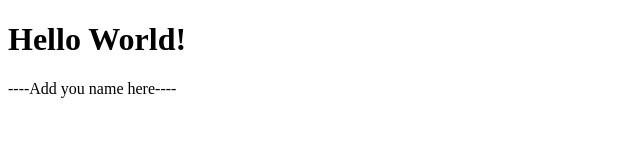
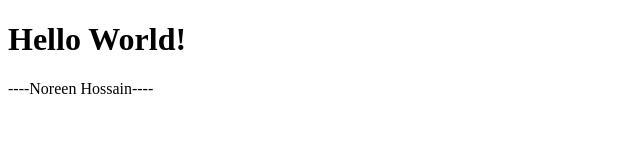
Before and after one commit to DS4200-S23-Class/ic-01-noreenh21, a plain HTML site: page index.html in a window 1280 px wide. Shown: the full height of the page, 0-640 px from the left. Drawn offline with Linux system fonts and the light colour scheme.

Commit message:
Adding name to file

```diff
--- a/index.html
+++ b/index.html
@@ -6,7 +6,7 @@
 
 <p>
 
-----Add you name here----
+----Noreen Hossain----
 
 </p>
 
```
